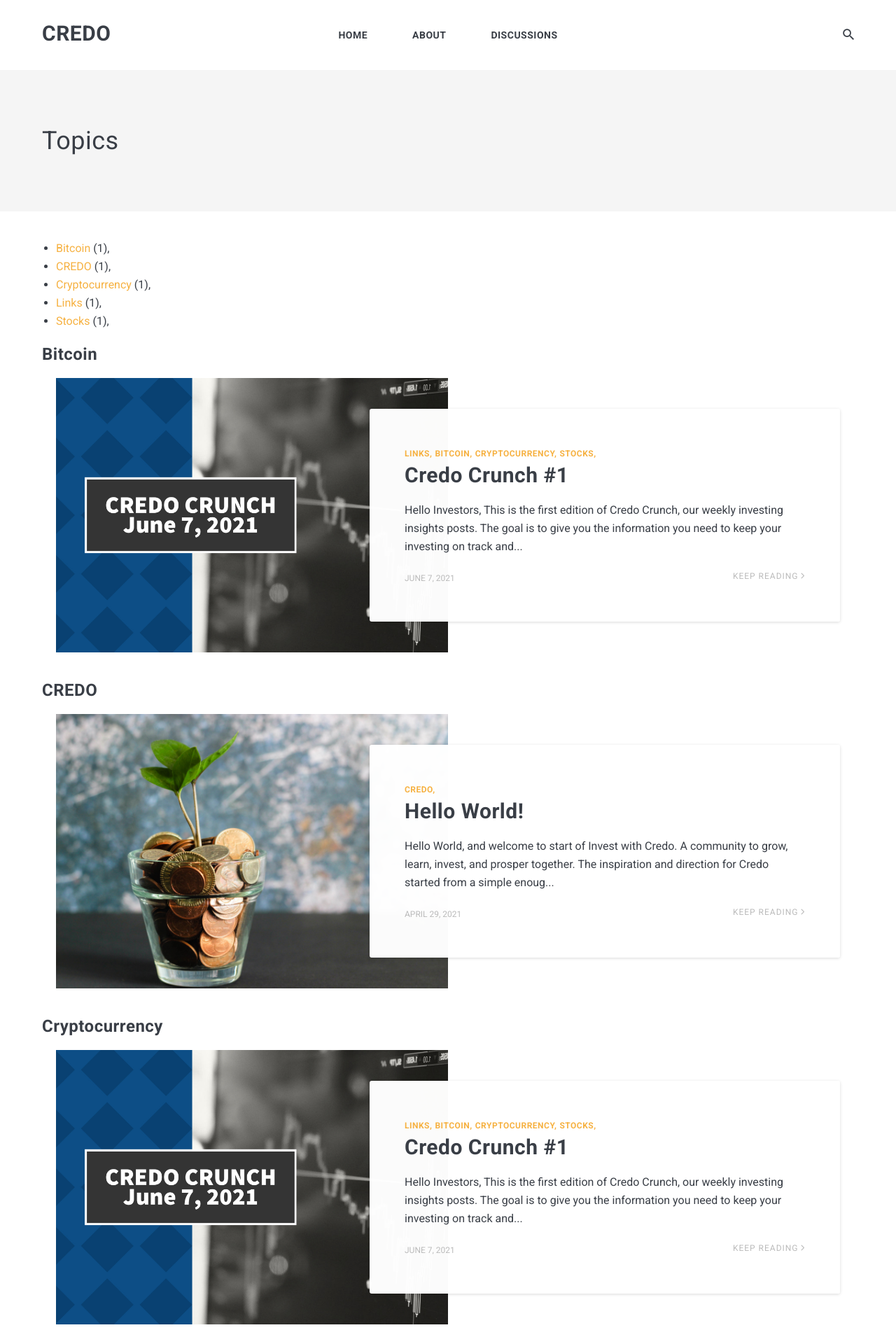
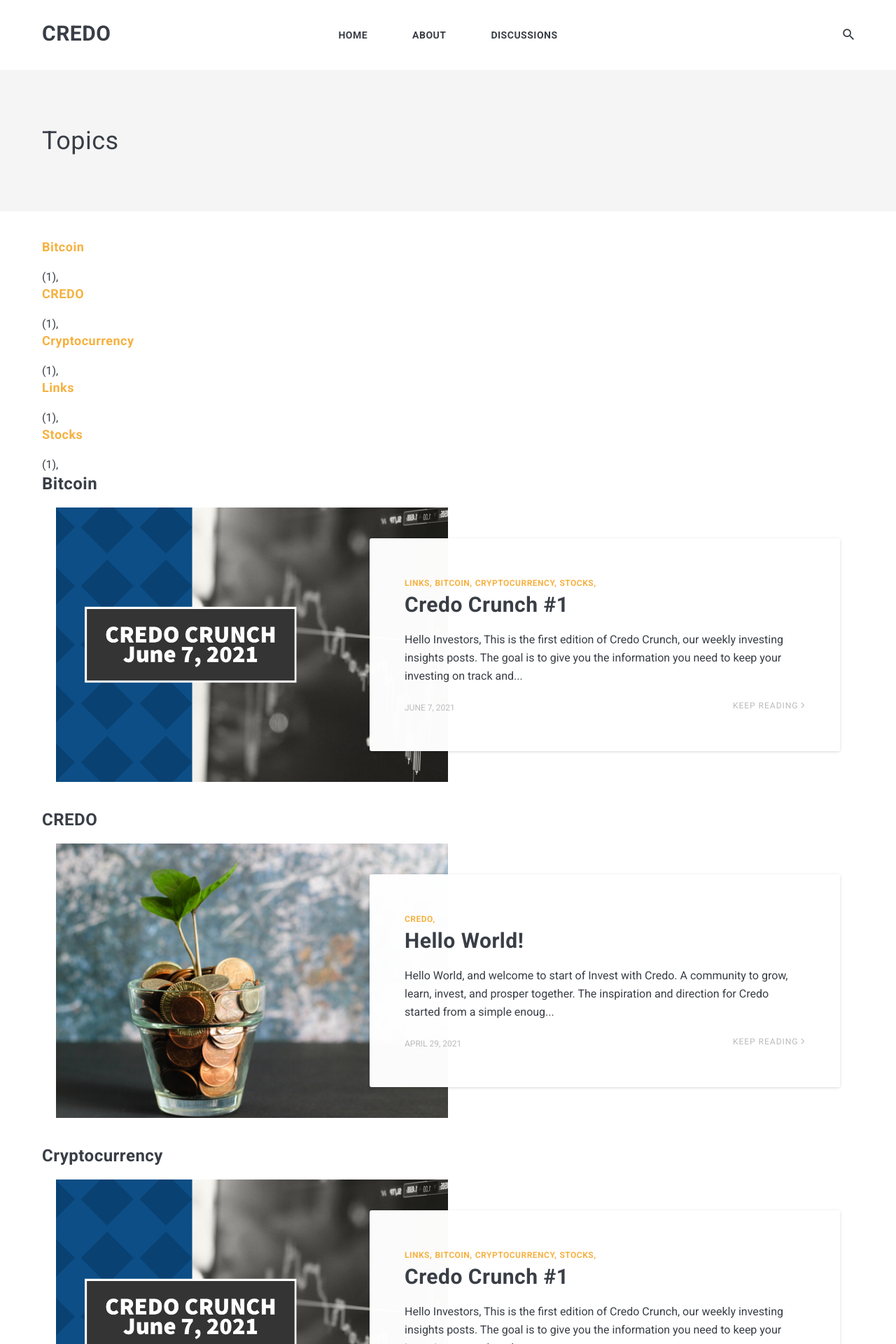
Before and after one commit to investwithcredo/investwithcredo.com, a Jekyll site: the page built from _pages/tags.html, in a window 1280 px wide. Shown: the top 1920 px of the page at 70% size. Built offline with Jekyll 4.4.1, drawn with Linux system fonts in a browser that asks for light colours; nearby versions of some CDN libraries.

Commit message:
Update tags.html

```diff
--- a/_pages/tags.html
+++ b/_pages/tags.html
@@ -20,15 +20,15 @@ to the `site_tags` variable. -->
 <!-- Build the Page -->
 <div class="container">
 <!-- List of all tags -->
-<ul class="archive">
+<div class="archive">
   {% for item in (0..site.tags.size) %}{% unless forloop.last %}
     {% capture this_word %}{{ tag_words[item] }}{% endcapture %}
-    <li>
-      <a href="#{{ this_word | cgi_escape }}" class="tag">{{ this_word }}</a>
+
+      <h5><a href="#{{ this_word | cgi_escape }}" class="class="post__tags-tag">{{ this_word }}</a></h5>
       <span>({{ site.tags[this_word].size }}), </span>
-    </li>
+
     {% endunless %}{% endfor %}
-</ul>
+</div>
 
 <!-- Posts by Tag -->
 
```
